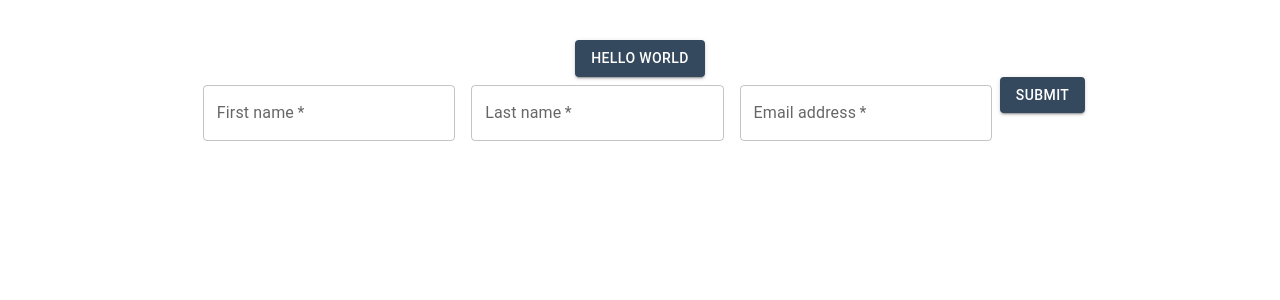
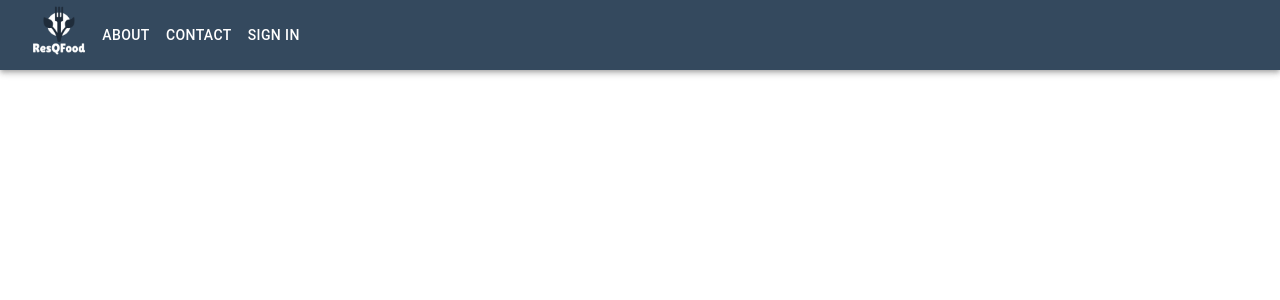
Before and after one commit to Njambi-M/FoA, a React (Create React App) app: page / in a window 1280 px wide. Shown: the top 300 px of the page. Built offline with nearby package versions, Linux system fonts and the light colour scheme.

Commit message:
feat: add appbar to the home page

```diff
--- a/src/App.tsx
+++ b/src/App.tsx
@@ -6,10 +6,13 @@ import CustomThemeProvider from "../src/theme/Theme";
 import { Box } from '@mui/system';
 import Centered from "./components/Centered";
 import Contact from "./pages/Contact";
+import ResponsiveAppBar from './components/ResponsiveAppBar';
+
 function App() {
   return (
       <CustomThemeProvider>
-        <Centered>
+        <ResponsiveAppBar/>
+        {/* <Centered>
           <div>
       <Button variant = "contained"
       sx = {{
@@ -18,7 +21,7 @@ function App() {
       >Hello World</Button>
       <Contact/>
       </div>
-      </Centered>
+      </Centered> */}
 
       </CustomThemeProvider>
 
--- /dev/null
+++ b/src/components/ResponsiveAppBar.tsx
@@ -0,0 +1,37 @@
+import * as React from 'react';
+import AppBar from '@mui/material/AppBar';
+import Toolbar from '@mui/material/Toolbar';
+import Container from '@mui/material/Container';
+import Button from '@mui/material/Button';
+import logo from "../logo.png";
+import Box from '@mui/material/Box';
+
+const pages = ['About', 'Contact', 'Sign In'];
+
+function ResponsiveAppBar() {
+  const handleCloseNavMenu = () => {};
+
+  return (
+    <AppBar position="sticky">
+      <Container maxWidth="xl">
+        <Toolbar sx={{ justifyContent: 'space-between' }} disableGutters>
+          <img src={logo} alt="logo" style={{ width: "70px", height: "70px" }} />
+
+          <Box sx={{ flexGrow: 1, display: { xs: 'none', md: 'flex' } }}>
+            {pages.map((page) => (
+              <Button
+                key={page}
+                onClick={handleCloseNavMenu}
+                sx={{ my: 2, color: 'white', display: 'block' }}
+              >
+                {page}
+              </Button>
+            ))}
+          </Box>
+        </Toolbar>
+      </Container>
+    </AppBar>
+  );
+}
+
+export default ResponsiveAppBar;
```
Also changed, not shown: src/logo.png (added).
